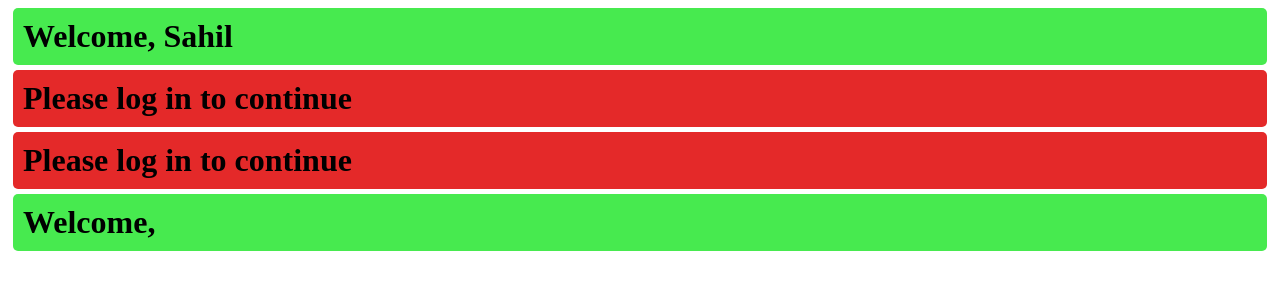
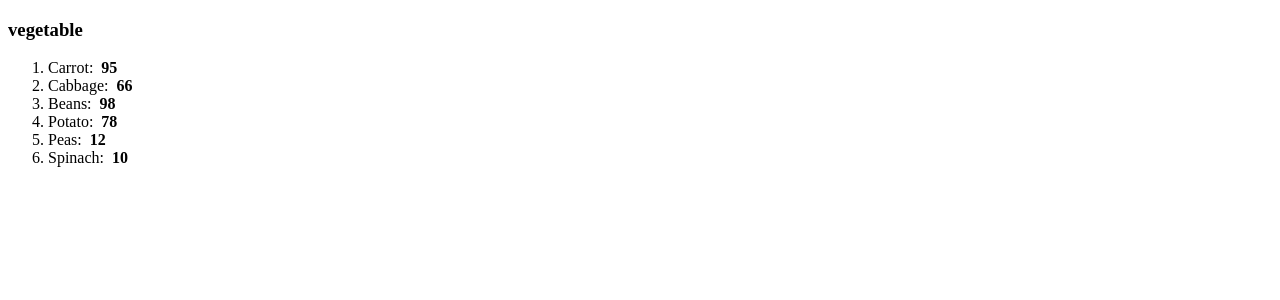
Before and after one commit to Sahil-Rawat-001/BasicReact-App, a React (Vite) app: page / in a window 1280 px wide. Shown: the top 300 px of the page. Built offline with nearby package versions, Linux system fonts and the light colour scheme.

Commit message:
add List comp. learn about list rendering and some function like sort,map and filter

```diff
--- a/src/App.jsx
+++ b/src/App.jsx
@@ -1,15 +1,20 @@
-import Greet from './Greet'
+import List from "./List";
 
 
 function App() {
 
+  const vegetables = [ {id: 1, name: "Carrot" , calories: 95 },
+  {id: 2, name: "Cabbage", calories: 66 },
+  {id: 3, name: "Beans"  , calories: 98 },
+  {id: 4, name: "Potato" , calories: 78 },
+  {id: 5, name: "Peas"   , calories: 12 },
+  {id: 6, name: "Spinach", calories: 10 }
+ ];
+
   return(
 
     <>
-        <Greet isLoggedIn="true" username="Sahil"/>
-        <Greet isLoggedIn={false} username="Alex"/>
-        <Greet isLoggedIn={false} username={4}/>
-        <Greet isLoggedIn={true} />
+      <List items={vegetables} category="vegetable"/>
     </>
   );
 }
--- a/src/Greet.jsx
+++ b/src/Greet.jsx
@@ -17,7 +17,7 @@
 
 Greet.propTypes = {
 
-    isLoggedIn: 'PropTypes.bool',
+    isLoggedIn: PropTypes.bool,
     username  : PropTypes.string,
 }
 
--- /dev/null
+++ b/src/List.jsx
@@ -0,0 +1,61 @@
+
+function List(props){
+
+    // const fruits = ["apple", "orange", "banana", "coconut", "pineapple"];
+
+
+    // fruits.sort();
+
+    // This will create a array of fruits element inside li tag like <li> apple </li>
+    // const listItems = fruits.map( fruit => <li>{fruit}</li> );
+
+
+    // const vegetables = [ {id: 1, name: "Carrot" , calories: 95 },
+    //                      {id: 2, name: "Cabbage", calories: 66 },
+    //                      {id: 3, name: "Beans"  , calories: 98 },
+    //                      {id: 4, name: "Potato" , calories: 78 },
+    //                      {id: 5, name: "Peas"   , calories: 12 },
+    //                      {id: 6, name: "Spinach", calories: 10 }
+
+    //                     ];
+
+    // vegetables.sort((a,b) => (a.name.localeCompare(b.name))); // alphabetical order sorting
+    // vegetables.sort((a,b) => (b.name.localeCompare(a.name))); // reverse alphabetical order sorting
+
+    // vegetables.sort((a,b) => a.calories - b.calories); // Numeric order sorting
+    // vegetables.sort((a,b) => b.calories - a.calories); // Reverse Numeric order sorting
+
+    // filter object on certain criteria
+    // const lowCalVegies = vegetables.filter(vegetable => vegetable.calories < 80); // Low calories vegeies < 80
+    // const highCalVegies = vegetables.filter(vegetable => vegetable.calories > 80); // High calories vegies > 80
+
+
+
+    // const vegetableList = highCalVegies.map( highCalVegie => <li key={highCalVegie.id} >
+    //                                                        {highCalVegie.name}: &nbsp;
+    //                                                     <b>{highCalVegie.calories}</b>
+    //                                                     </li> );
+
+
+
+    // props work
+
+    const itemList = props.items;
+    const category = props.category;
+
+    const vegetableList = itemList.map( item => <li key={item.id} >
+                                                           {item.name}: &nbsp;
+                                                        <b>{item.calories}</b>
+                                                        </li> );
+
+    return(
+
+        <>
+            {/* <ol>{listItems}</ol> */}
+            <h3>{category}</h3>
+            <ol>{vegetableList}</ol>
+        </>
+    );
+}
+
+export default List
```
